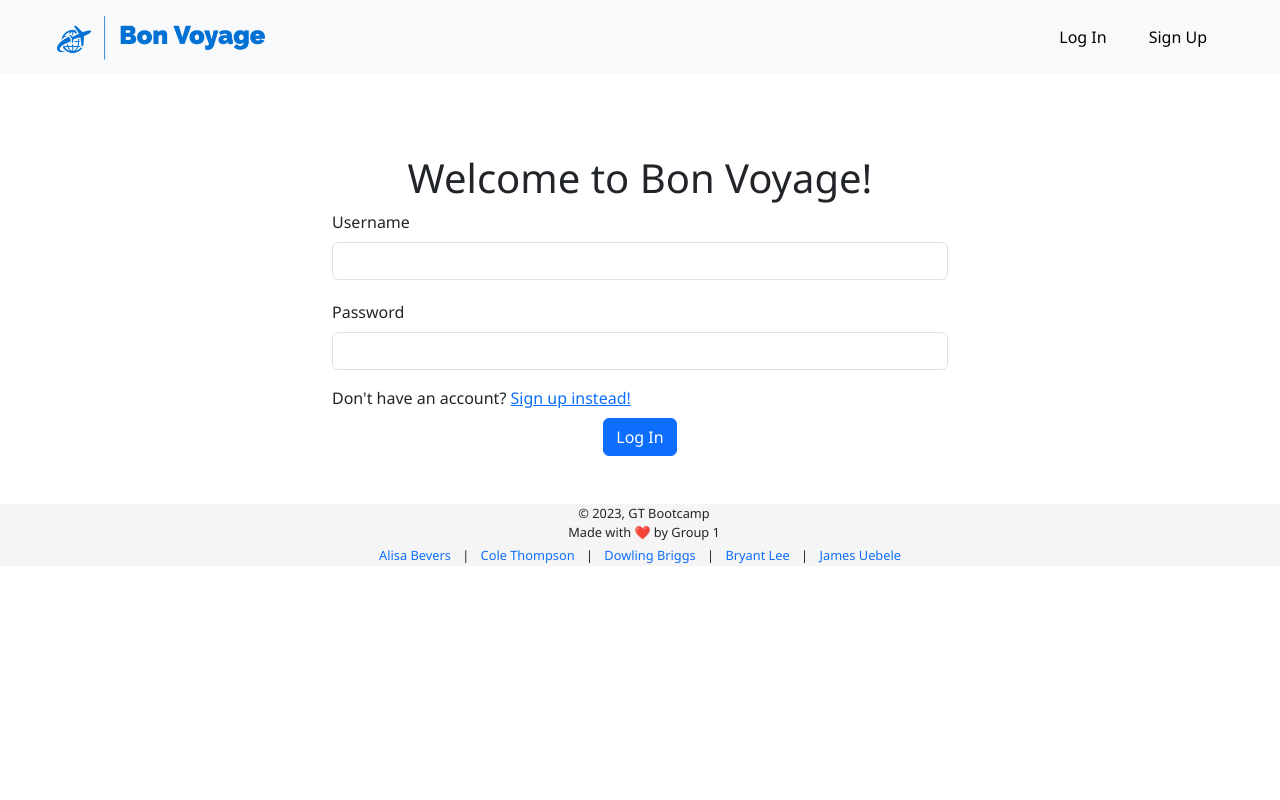
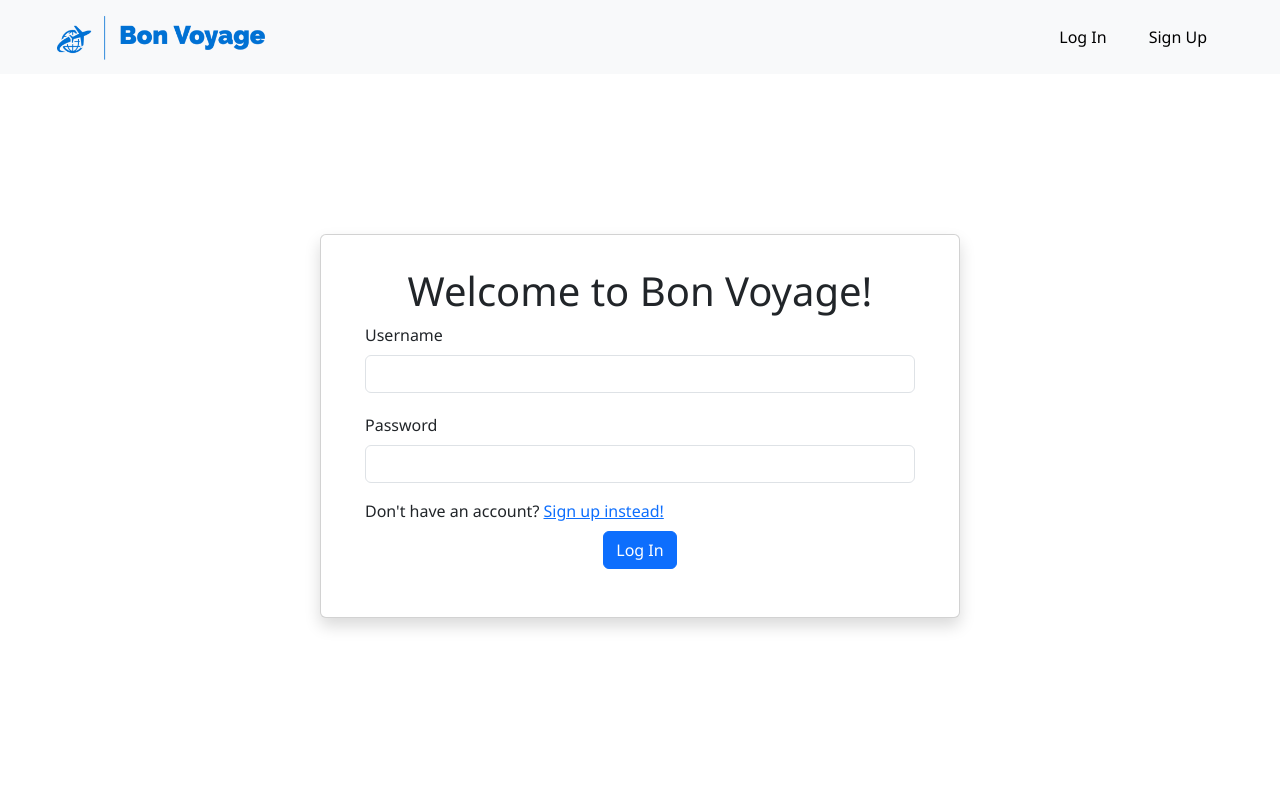
Before and after one commit to Juebele/Travel_App, a React (Create React App) app in the folder client/: page /login in a window 1280 px wide. Shown: the top 800 px of the page. Built offline with nearby package versions, Linux system fonts and the light colour scheme.

Commit message:
styled login and signup forms

```diff
--- a/client/src/App.css
+++ b/client/src/App.css
@@ -142,10 +142,17 @@
 }
 
 
+/* SIGN-UP and LOGIN FORM STYLING */
+.login-signup-form-container {
+    height: 100vh;
+    margin-top: 10rem;
+}
 
-/* SIGN-UP and LOGIN FORM STYLING */
 .login-signup-form {
-    padding-top: 5rem;
+    padding-top: 2rem;
+    padding-left: 2rem;
+    padding-right: 2rem;
+
 }
 
 .formHeader {
--- a/client/src/components/Login.js
+++ b/client/src/components/Login.js
@@ -49,8 +49,8 @@ function Login() {
         <div>
             <Navbar />
             {!Auth.loggedIn() ? (
-                <div>
-                    <form onSubmit={loginFormHandler} className="login-signup-form row mx-auto col-10 col-md-8 col-lg-6">
+                <div className="login-signup-form-container">
+                    <form onSubmit={loginFormHandler} className="card login-signup-form row mx-auto col-10 col-md-8 col-lg-6 shadow">
                         <h1 className="formHeader">
                             Welcome to Bon Voyage!
                         </h1>
--- a/client/src/components/SignUp.js
+++ b/client/src/components/SignUp.js
@@ -44,7 +44,8 @@ function SignUp() {
     return (
         <div>
             <Navbar />
-            <form className="login-signup-form row mx-auto col-10 col-md-8 col-lg-6" onSubmit={handleFormSubmit}>
+            <div className="login-signup-form-container">
+                <form className="card login-signup-form row mx-auto col-10 col-md-8 col-lg-6 shadow" onSubmit={handleFormSubmit}>
                     <h1 className="formHeader">
                         Sign up for your next adventure!
                     </h1>
@@ -76,6 +77,7 @@ function SignUp() {
                     </div>
                 </form>
             </div>
+        </div>
     )
 }
 
```
Also changed, not shown: 1 other file (tests, documents, lock files or other folders). Lines whose indentation alone changed are shown as unchanged.
